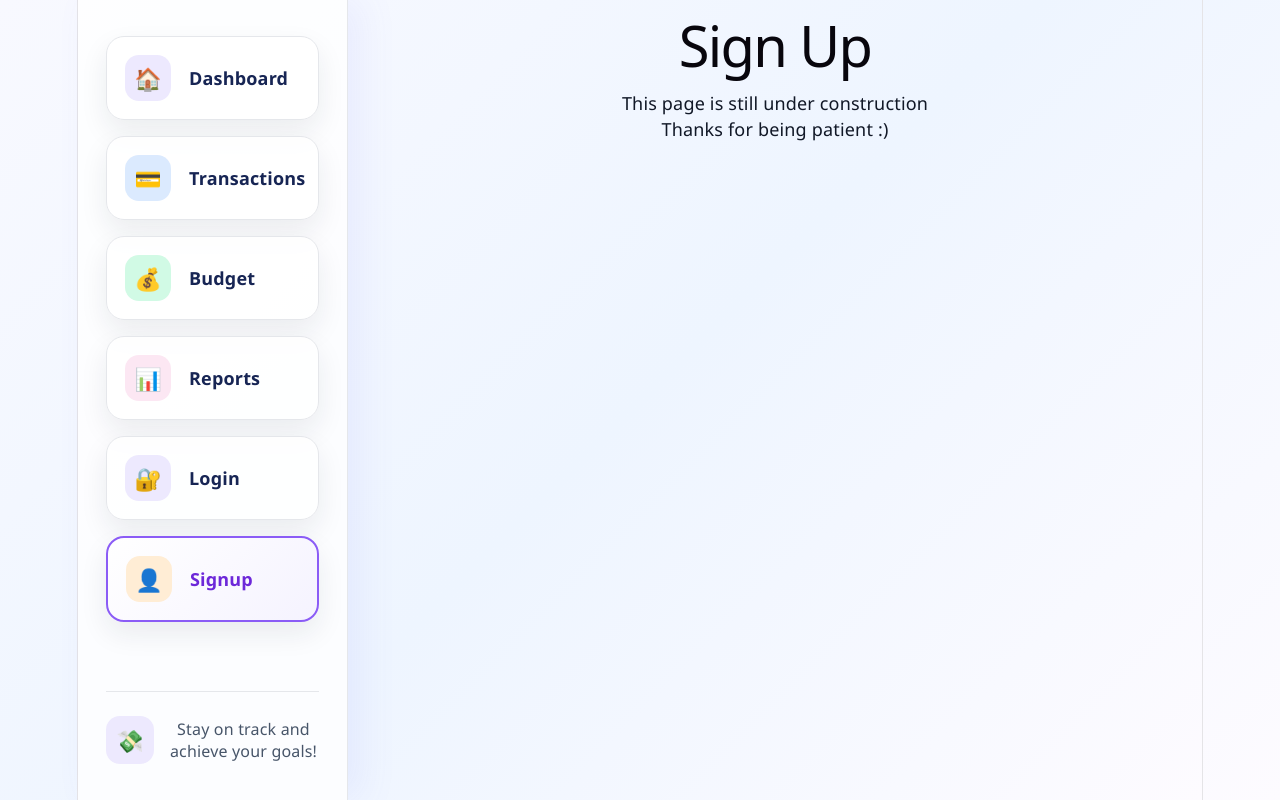
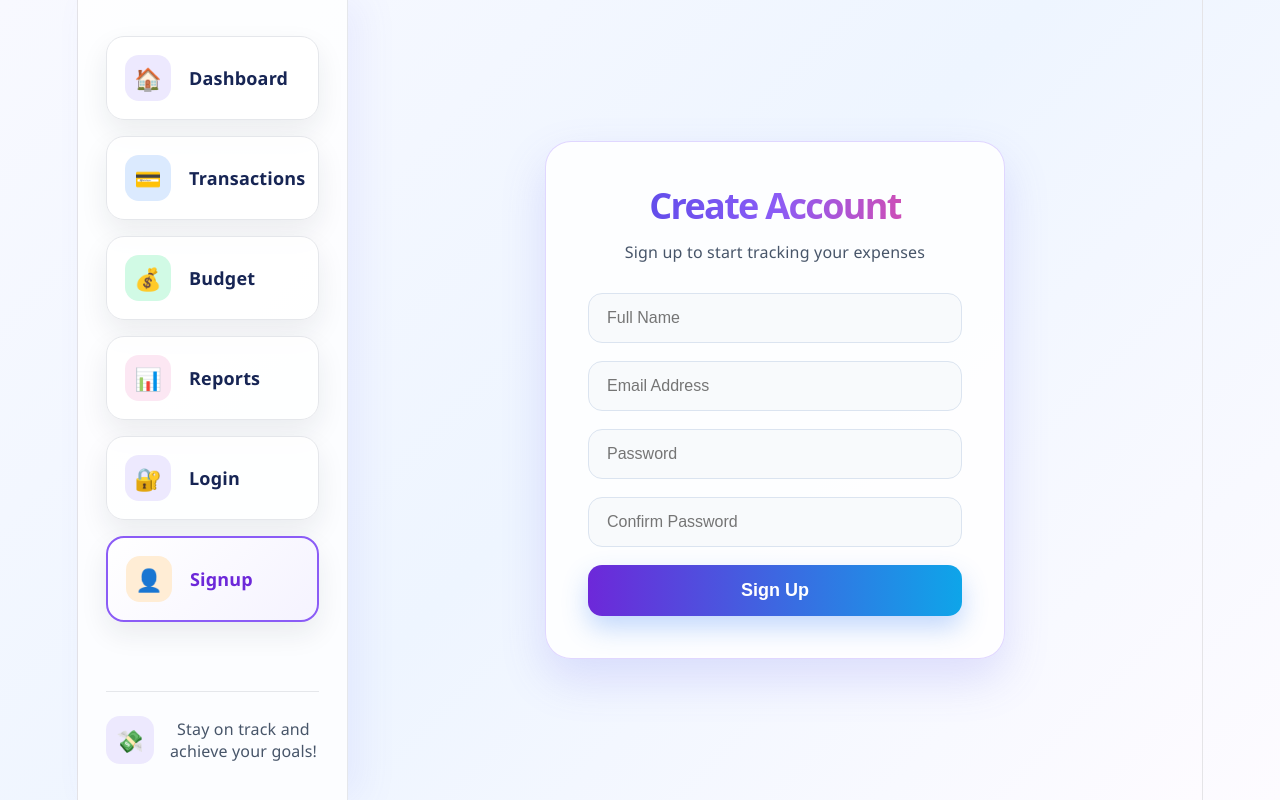
Before and after one commit to Amisha2801/Smart-Expense-Tracker, a React app in the folder frontend/: page /signup in a window 1280 px wide. Built offline with nearby package versions, Linux system fonts and the light colour scheme; the HTML template or start-up script is replaced by a standard one.

Commit message:
Complete frontend authentication flow

```diff
--- a/frontend/src/App.css
+++ b/frontend/src/App.css
@@ -430,3 +430,25 @@ body {
 .auth-card button:hover {
   transform: translateY(-2px);
 }
+
+.auth-card .auth-error {
+  color: #dc2626;
+  font-size: 14px;
+  margin: 0;
+  text-align: center;
+  font-weight: 600;
+}
+
+.auth-card .auth-success {
+  color: #16a34a;
+  font-size: 14px;
+  margin: 0;
+  text-align: center;
+  font-weight: 600;
+}
+
+.auth-card .auth-link-text {
+  margin-top: 16px;
+  font-size: 14px;
+  color: #64748b;
+}
--- a/frontend/src/App.jsx
+++ b/frontend/src/App.jsx
@@ -1,6 +1,7 @@
 import { BrowserRouter, Routes, Route } from "react-router-dom";
 
 import Sidebar from "./components/Sidebar";
+import ProtectedRoute from "./components/ProtectedRoute";
 
 import Dashboard from "./pages/Dashboard";
 import Transactions from "./pages/Transactions";
@@ -17,10 +18,42 @@ function App() {
 
         <div className="main-content">
           <Routes>
-            <Route path="/" element={<Dashboard />} />
-            <Route path="/transactions" element={<Transactions />} />
-            <Route path="/budget" element={<Budget />} />
-            <Route path="/reports" element={<Reports />} />
+            <Route
+              path="/"
+              element={
+                <ProtectedRoute>
+                  <Dashboard />
+                </ProtectedRoute>
+              }
+            />
+
+            <Route
+              path="/transactions"
+              element={
+                <ProtectedRoute>
+                  <Transactions />
+                </ProtectedRoute>
+              }
+            />
+
+            <Route
+              path="/budget"
+              element={
+                <ProtectedRoute>
+                  <Budget />
+                </ProtectedRoute>
+              }
+            />
+
+            <Route
+              path="/reports"
+              element={
+                <ProtectedRoute>
+                  <Reports />
+                </ProtectedRoute>
+              }
+            />
+
             <Route path="/login" element={<Login />} />
             <Route path="/signup" element={<Signup />} />
           </Routes>
--- a/frontend/src/api/authApi.js
+++ b/frontend/src/api/authApi.js
@@ -16,3 +16,21 @@ export async function loginUser(email, password) {
 
   return data;
 }
+
+export async function registerUser(name, email, password) {
+  const response = await fetch(`${API_URL}/register`, {
+    method: "POST",
+    headers: {
+      "Content-Type": "application/json",
+    },
+    body: JSON.stringify({
+      name,
+      email,
+      password,
+    }),
+  });
+
+  const data = await response.json();
+
+  return data;
+}
--- /dev/null
+++ b/frontend/src/components/ProtectedRoute.jsx
@@ -0,0 +1,13 @@
+import { Navigate } from "react-router-dom";
+
+function ProtectedRoute({ children }) {
+  const token = localStorage.getItem("token");
+
+  if (!token) {
+    return <Navigate to="/login" replace />;
+  }
+
+  return children;
+}
+
+export default ProtectedRoute;
--- a/frontend/src/pages/Login.jsx
+++ b/frontend/src/pages/Login.jsx
@@ -1,16 +1,45 @@
 import { useState } from "react";
 import { loginUser } from "../api/authApi";
+import { useNavigate } from "react-router-dom";
 
 function Login() {
   const [email, setEmail] = useState("");
   const [password, setPassword] = useState("");
+  const [error, setError] = useState("");
+  const [message, setMessage] = useState("");
+
+  const navigate = useNavigate();
 
   const handleLogin = async (e) => {
     e.preventDefault();
 
-    const data = await loginUser(email, password);
+    try {
+      setError("");
+      setMessage("");
 
-    console.log("Login response:", data);
+      const data = await loginUser(email, password);
+
+      console.log("Login response:", data);
+
+      if (data.error) {
+        setError("Invalid email or password. Please try again.");
+        return;
+      }
+
+      if (data.data?.token) {
+        localStorage.setItem("token", data.data.token);
+      }
+
+      setMessage("Login successful.");
+
+      setTimeout(() => {
+        navigate("/");
+      }, 1000);
+
+    } catch (err) {
+      console.error("Login failed:", err);
+      setError("Unable to connect to the server. Please try again later.");
+    }
   };
 
   return (
@@ -34,10 +63,15 @@ function Login() {
             onChange={(e) => setPassword(e.target.value)}
           />
 
-          <button type="submit">
-            Login
-          </button>
+          {error && <p className="auth-error">{error}</p>}
+          {message && <p className="auth-success">{message}</p>}
+
+          <button type="submit">Login</button>
         </form>
+
+        <p className="auth-link-text">
+          Forgot password? This feature will be added later.
+        </p>
       </div>
     </div>
   );
--- a/frontend/src/pages/Signup.jsx
+++ b/frontend/src/pages/Signup.jsx
@@ -1,9 +1,84 @@
+import { useState } from "react";
+import { registerUser } from "../api/authApi";
+
 function Signup() {
+  const [name, setName] = useState("");
+  const [email, setEmail] = useState("");
+  const [password, setPassword] = useState("");
+  const [confirmPassword, setConfirmPassword] = useState("");
+  const [error, setError] = useState("");
+  const [message, setMessage] = useState("");
+
+  const handleSignup = async (e) => {
+    e.preventDefault();
+
+    if (password !== confirmPassword) {
+      setError("Passwords do not match.");
+      setMessage("");
+      return;
+    }
+
+    try {
+      setError("");
+      setMessage("");
+
+      const data = await registerUser(name, email, password);
+
+      console.log("Signup response:", data);
+
+      if (data.error) {
+        setError(data.error);
+        return;
+      }
+
+      setMessage("Account created successfully.");
+    } catch (err) {
+      console.error("Signup failed:", err);
+      setError("Unable to connect to the server. Please try again later.");
+    }
+  };
+
   return (
-    <div>
-      <h1>Sign Up</h1>
-      <p>This page is still under construction</p>
-      <p>Thanks for being patient :)</p>
+    <div className="auth-page">
+      <div className="auth-card">
+        <h1>Create Account</h1>
+        <p>Sign up to start tracking your expenses</p>
+
+        <form onSubmit={handleSignup}>
+          <input
+            type="text"
+            placeholder="Full Name"
+            value={name}
+            onChange={(e) => setName(e.target.value)}
+          />
+
+          <input
+            type="email"
+            placeholder="Email Address"
+            value={email}
+            onChange={(e) => setEmail(e.target.value)}
+          />
+
+          <input
+            type="password"
+            placeholder="Password"
+            value={password}
+            onChange={(e) => setPassword(e.target.value)}
+          />
+
+          <input
+            type="password"
+            placeholder="Confirm Password"
+            value={confirmPassword}
+            onChange={(e) => setConfirmPassword(e.target.value)}
+          />
+
+          {error && <p className="auth-error">{error}</p>}
+          {message && <p className="auth-success">{message}</p>}
+
+          <button type="submit">Sign Up</button>
+        </form>
+      </div>
     </div>
   );
 }
```
